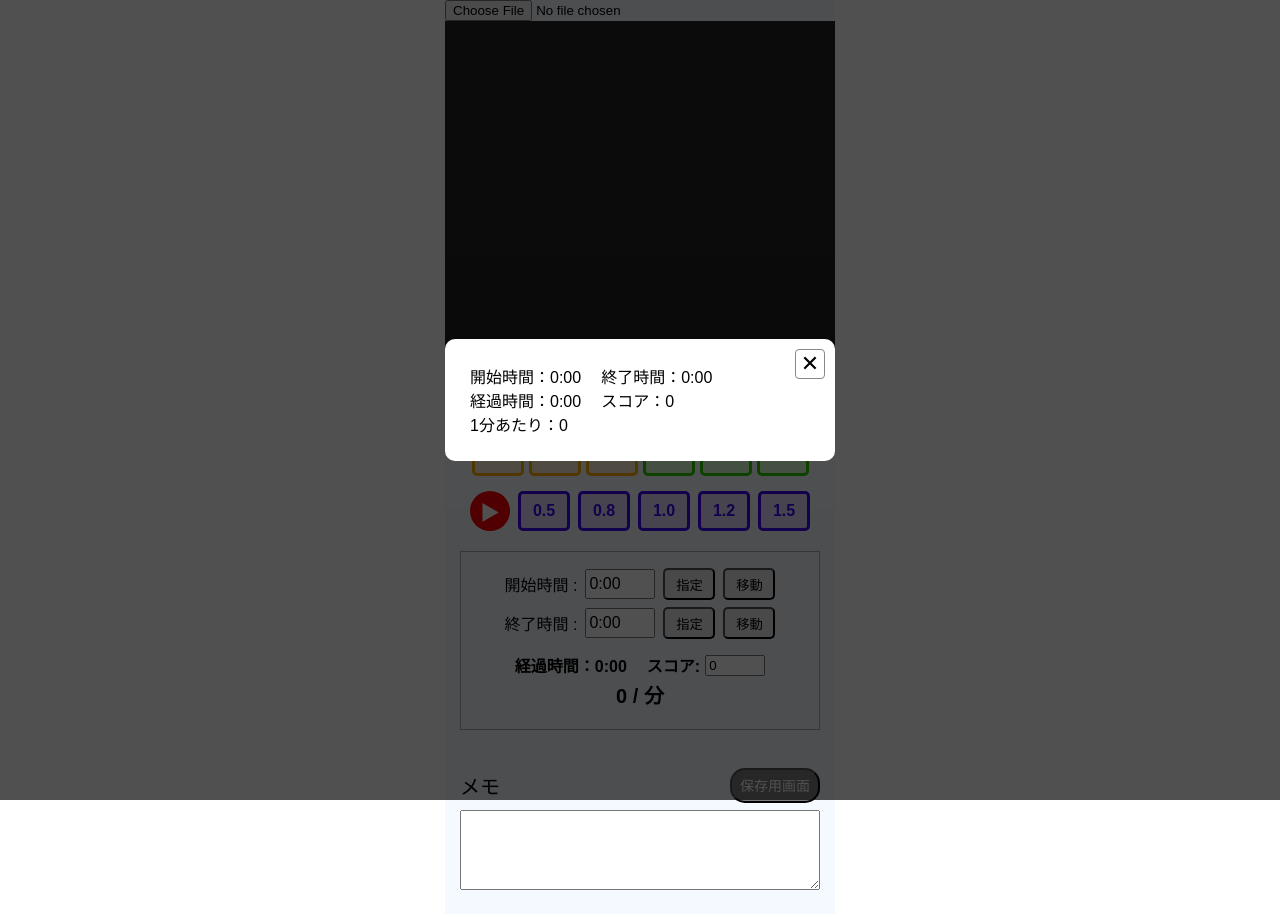
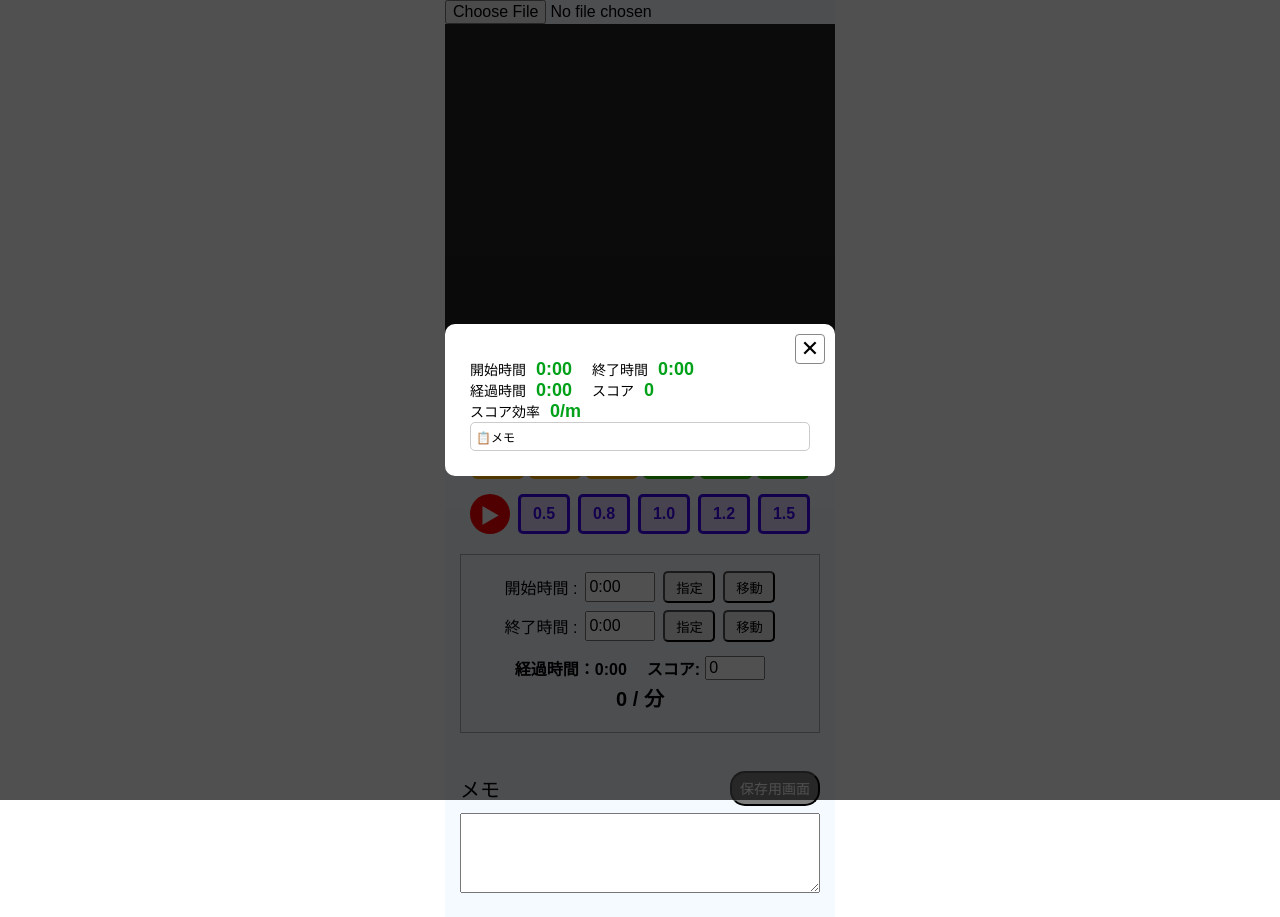
Before and after one commit to iiinu82/react-movie-player, a React (Vite) app: page / in a window 1280 px wide. Both pictures are taken after a click on the button "保存用画面". Built offline with nearby package versions, Linux system fonts and the light colour scheme.

Commit message:
モーダルCSS調整

```diff
--- a/src/App.css
+++ b/src/App.css
@@ -8,6 +8,15 @@
 
 p {
   margin: 0;
+}
+
+input,
+textarea {
+  font-size: 16px;
+}
+
+.bold {
+  font-weight: bold;
 }
 
 .movieScreen {
@@ -206,9 +215,11 @@ p {
 }
 
 .modalContent {
-  width: 85%;
+  font-size: 14px;
+  width: 90%;
   max-width: 390px;
   padding: 25px;
+  padding-top: 35px;
   background-color: white;
   border-radius: 10px;
   position: relative;
@@ -217,6 +228,13 @@ p {
 .flexbox {
   display: flex;
   gap: 20px;
+}
+
+.modalContent span {
+  font-weight: bold;
+  margin-left: 10px;
+  font-size: 18px;
+  color: #00a118;
 }
 
 .modalContent button {
@@ -236,4 +254,11 @@ p {
 
 .modalMemo {
   white-space: pre-wrap;
+  padding: 5px;
+  border: 1px solid #cbcbcb;
+  border-radius: 5px;
 }
+
+.modalMemo p {
+  font-size: 12px;
+}
--- a/src/App.jsx
+++ b/src/App.jsx
@@ -221,21 +221,35 @@ function App() {
           <div className="modalContent">
             <p>{videoName}</p>
             <div className="flexbox">
-              <p>開始時間：{formatTime(startTime)}</p>
-              <p>終了時間：{formatTime(endTime)}</p>
+              <p>
+                開始時間<span>{formatTime(startTime)}</span>
+              </p>
+              <p>
+                終了時間<span>{formatTime(endTime)}</span>
+              </p>
             </div>
             <div className="flexbox">
-              <p>経過時間：{formatTime(endTime - startTime)}</p>
-              <p>スコア：{score}</p>
+              <p>
+                経過時間<span>{formatTime(endTime - startTime)}</span>
+              </p>
+              <p>
+                スコア<span>{score}</span>
+              </p>
             </div>
 
             <p>
-              1分あたり：
-              {endTime > startTime
-                ? Math.floor((score / (endTime - startTime)) * 60)
-                : 0}
+              スコア効率
+              <span>
+                {endTime > startTime
+                  ? Math.floor((score / (endTime - startTime)) * 60)
+                  : 0}
+                /m
+              </span>
             </p>
-            <div className="modalMemo">{memo}</div>
+            <div className="modalMemo">
+              <p>📋️メモ</p>
+              {memo}
+            </div>
 
             <button onClick={() => setShowModal(false)}>✕</button>
           </div>
```
